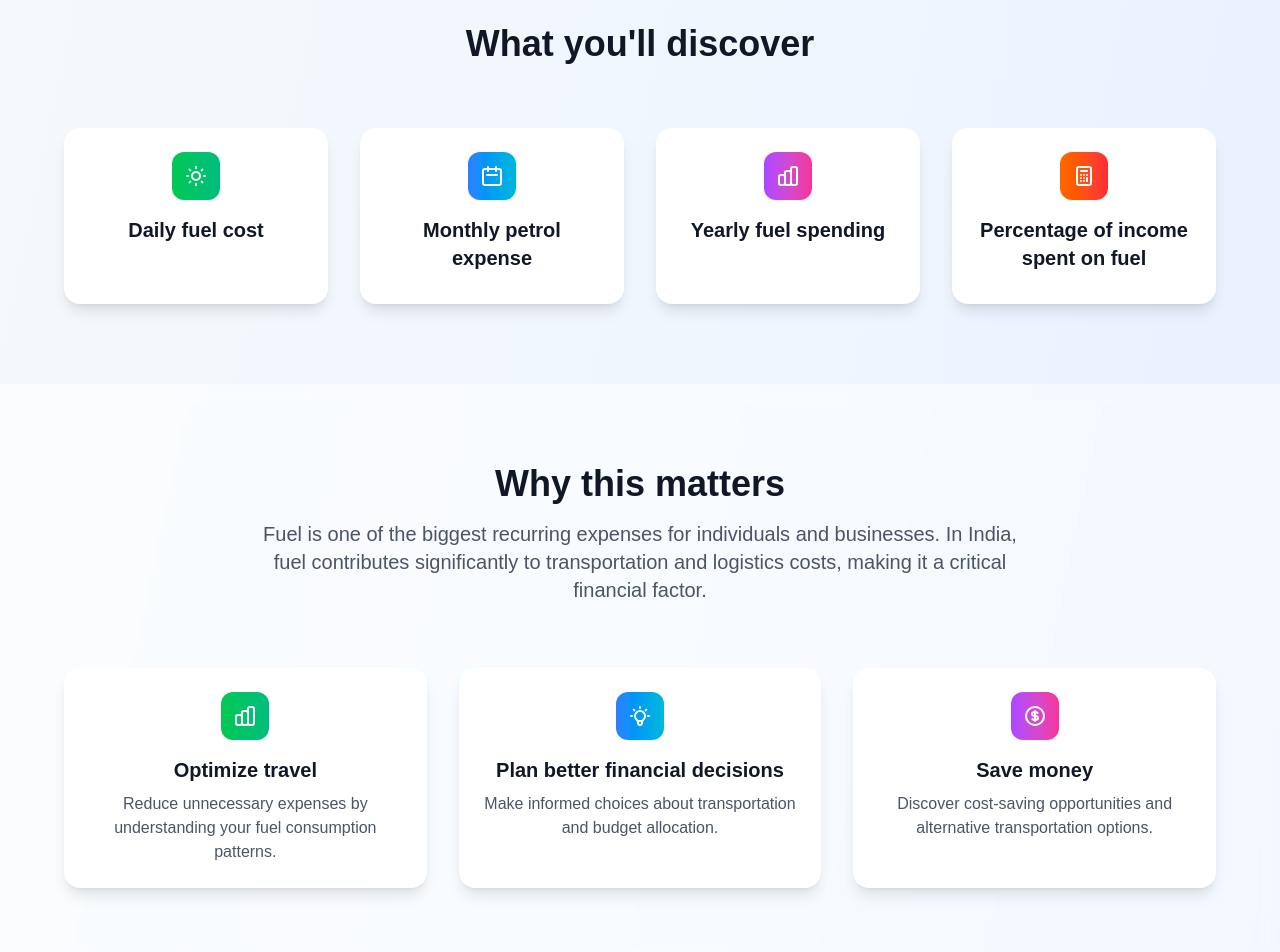
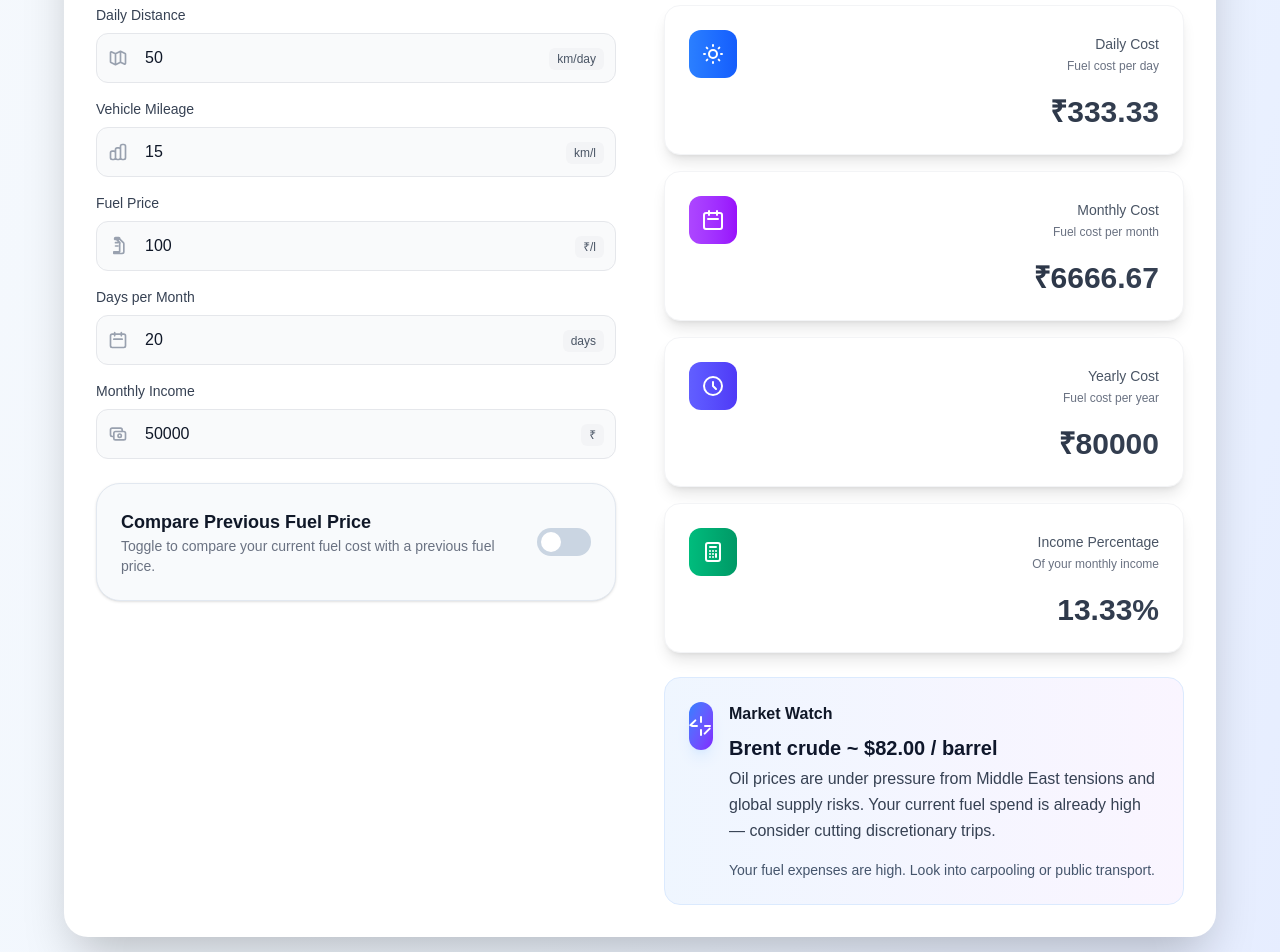
Before and after one commit to iamprashanthks/fuel-impact, a Next.js app: page / in a window 1280 px wide. Shown: the part 1820-2772 px from the top of the page. Built offline with nearby package versions, Linux system fonts and the light colour scheme.

Commit message:
logo and icon change

```diff
--- a/app/layout.tsx
+++ b/app/layout.tsx
@@ -37,6 +37,7 @@ export default function RootLayout({
       className={`${geistSans.variable} ${geistMono.variable} h-full antialiased`}
     >
       <head>
+        <link rel="icon" href="/fuel-impact-logo.png" type="image/png" />
         <script
           type="application/ld+json"
           dangerouslySetInnerHTML={{
--- a/app/page.tsx
+++ b/app/page.tsx
@@ -1,4 +1,6 @@
 import Calculator from '../components/Calculator';
+import Image from 'next/image';
+import { Fuel } from 'lucide-react';
 
 export default function Home() {
   return (
@@ -8,11 +10,13 @@ export default function Home() {
         <div className="max-w-7xl mx-auto px-6 py-4">
           <div className="flex items-center justify-between">
             <div className="flex items-center gap-3">
-              <div className="w-8 h-8 rounded-lg bg-gradient-to-r from-blue-500 to-purple-600 flex items-center justify-center">
-                <svg className="w-5 h-5 text-white" fill="none" stroke="currentColor" viewBox="0 0 24 24">
-                  <path strokeLinecap="round" strokeLinejoin="round" strokeWidth={2} d="M13 10V3L4 14h7v7l9-11h-7z" />
-                </svg>
-              </div>
+              <Image
+                src="/fuel-impact-logo.png"
+                alt="Fuel Impact Logo"
+                width={32}
+                height={32}
+                className="w-8 h-8"
+              />
               <span className="text-xl font-bold text-slate-900">Fuel Impact</span>
             </div>
             <div className="flex items-center gap-4">
@@ -56,9 +60,7 @@ export default function Home() {
             <div className="space-y-10">
               <div className="inline-flex items-center gap-3 rounded-full bg-white/95 px-5 py-3 shadow-xl shadow-slate-200/50 ring-1 ring-slate-200/50 backdrop-blur-sm">
                 <span className="inline-flex h-10 w-10 items-center justify-center rounded-full bg-gradient-to-r from-blue-500 to-violet-500 text-white shadow-lg">
-                  <svg className="w-5 h-5" fill="none" stroke="currentColor" viewBox="0 0 24 24">
-                    <path strokeLinecap="round" strokeLinejoin="round" strokeWidth={2} d="M13 10V3L4 14h7v7l9-11h-7z" />
-                  </svg>
+                  <Fuel className="w-5 h-5" />
                 </span>
                 <span className="text-sm font-semibold text-slate-700">Live fuel cost insights for everyday drivers</span>
               </div>
@@ -162,19 +164,6 @@ export default function Home() {
         </div>
       </section>
 
-      {/* TL;DR Section */}
-      <section className="py-12 px-6 bg-gradient-to-r from-blue-50 to-purple-50">
-        <div className="max-w-4xl mx-auto text-center">
-          <div className="bg-white/80 backdrop-blur-sm rounded-2xl p-8 shadow-lg">
-            <h3 className="text-2xl font-bold text-gray-900 mb-4">TL;DR</h3>
-            <p className="text-lg text-gray-700 leading-relaxed">
-              FuelImpact helps you calculate how much you spend on fuel daily, monthly, and yearly.
-              It also shows what percentage of your income goes into fuel and gives actionable insights to reduce your expenses.
-            </p>
-          </div>
-        </div>
-      </section>
-
       {/* How it works Section */}
       <section className="py-20 px-6 bg-white/50 backdrop-blur-sm">
         <div className="max-w-6xl mx-auto">
@@ -204,91 +193,10 @@ export default function Home() {
         </div>
       </section>
 
-      {/* What you'll discover Section */}
-      <section className="py-20 px-6">
+      {/* Calculator Section */}
+      <section id="calculator" className="py-16 px-6">
         <div className="max-w-6xl mx-auto">
-          <div className="text-center mb-16">
-            <h2 className="text-3xl md:text-4xl font-bold text-gray-900 mb-4">
-              What you'll discover
-            </h2>
-          </div>
-          <div className="grid md:grid-cols-4 gap-8">
-            <div className="text-center p-6 bg-white rounded-2xl shadow-lg">
-              <div className="w-12 h-12 bg-gradient-to-r from-green-500 to-emerald-500 rounded-xl flex items-center justify-center mx-auto mb-4">
-                <svg className="w-6 h-6 text-white" fill="none" stroke="currentColor" viewBox="0 0 24 24">
-                  <path strokeLinecap="round" strokeLinejoin="round" strokeWidth={2} d="M12 3v1m0 16v1m9-9h-1M4 12H3m15.364 6.364l-.707-.707M6.343 6.343l-.707-.707m12.728 0l-.707.707M6.343 17.657l-.707.707M16 12a4 4 0 11-8 0 4 4 0 018 0z" />
-                </svg>
-              </div>
-              <h3 className="text-xl font-semibold text-gray-900 mb-2">Daily fuel cost</h3>
-            </div>
-            <div className="text-center p-6 bg-white rounded-2xl shadow-lg">
-              <div className="w-12 h-12 bg-gradient-to-r from-blue-500 to-cyan-500 rounded-xl flex items-center justify-center mx-auto mb-4">
-                <svg className="w-6 h-6 text-white" fill="none" stroke="currentColor" viewBox="0 0 24 24">
-                  <path strokeLinecap="round" strokeLinejoin="round" strokeWidth={2} d="M8 7V3m8 4V3m-9 8h10M5 21h14a2 2 0 002-2V7a2 2 0 00-2-2H5a2 2 0 00-2 2v12a2 2 0 002 2z" />
-                </svg>
-              </div>
-              <h3 className="text-xl font-semibold text-gray-900 mb-2">Monthly petrol expense</h3>
-            </div>
-            <div className="text-center p-6 bg-white rounded-2xl shadow-lg">
-              <div className="w-12 h-12 bg-gradient-to-r from-purple-500 to-pink-500 rounded-xl flex items-center justify-center mx-auto mb-4">
-                <svg className="w-6 h-6 text-white" fill="none" stroke="currentColor" viewBox="0 0 24 24">
-                  <path strokeLinecap="round" strokeLinejoin="round" strokeWidth={2} d="M9 19v-6a2 2 0 00-2-2H5a2 2 0 00-2 2v6a2 2 0 002 2h2a2 2 0 002-2zm0 0V9a2 2 0 012-2h2a2 2 0 012 2v10m-6 0a2 2 0 002 2h2a2 2 0 002-2m0 0V5a2 2 0 012-2h2a2 2 0 012 2v14a2 2 0 01-2 2h-2a2 2 0 01-2-2z" />
-                </svg>
-              </div>
-              <h3 className="text-xl font-semibold text-gray-900 mb-2">Yearly fuel spending</h3>
-            </div>
-            <div className="text-center p-6 bg-white rounded-2xl shadow-lg">
-              <div className="w-12 h-12 bg-gradient-to-r from-orange-500 to-red-500 rounded-xl flex items-center justify-center mx-auto mb-4">
-                <svg className="w-6 h-6 text-white" fill="none" stroke="currentColor" viewBox="0 0 24 24">
-                  <path strokeLinecap="round" strokeLinejoin="round" strokeWidth={2} d="M9 7h6m0 10v-3m-3 3h.01M9 17h.01M9 14h.01M12 14h.01M15 11h.01M12 11h.01M9 11h.01M7 21h10a2 2 0 002-2V5a2 2 0 00-2-2H7a2 2 0 00-2 2v14a2 2 0 002 2z" />
-                </svg>
-              </div>
-              <h3 className="text-xl font-semibold text-gray-900 mb-2">Percentage of income spent on fuel</h3>
-            </div>
-          </div>
-        </div>
-      </section>
-
-      {/* Why this matters Section */}
-      <section className="py-20 px-6 bg-white/50 backdrop-blur-sm">
-        <div className="max-w-6xl mx-auto">
-          <div className="text-center mb-16">
-            <h2 className="text-3xl md:text-4xl font-bold text-gray-900 mb-4">
-              Why this matters
-            </h2>
-            <p className="text-xl text-gray-600 max-w-3xl mx-auto">
-              Fuel is one of the biggest recurring expenses for individuals and businesses. In India, fuel contributes significantly to transportation and logistics costs, making it a critical financial factor.
-            </p>
-          </div>
-          <div className="grid md:grid-cols-3 gap-8">
-            <div className="text-center p-6 bg-white rounded-2xl shadow-lg">
-              <div className="w-12 h-12 bg-gradient-to-r from-green-500 to-emerald-500 rounded-xl flex items-center justify-center mx-auto mb-4">
-                <svg className="w-6 h-6 text-white" fill="none" stroke="currentColor" viewBox="0 0 24 24">
-                  <path strokeLinecap="round" strokeLinejoin="round" strokeWidth={2} d="M9 19v-6a2 2 0 00-2-2H5a2 2 0 00-2 2v6a2 2 0 002 2h2a2 2 0 002-2zm0 0V9a2 2 0 012-2h2a2 2 0 012 2v10m-6 0a2 2 0 002 2h2a2 2 0 002-2m0 0V5a2 2 0 012-2h2a2 2 0 012 2v14a2 2 0 01-2 2h-2a2 2 0 01-2-2z" />
-                </svg>
-              </div>
-              <h3 className="text-xl font-semibold text-gray-900 mb-2">Optimize travel</h3>
-              <p className="text-gray-600">Reduce unnecessary expenses by understanding your fuel consumption patterns.</p>
-            </div>
-            <div className="text-center p-6 bg-white rounded-2xl shadow-lg">
-              <div className="w-12 h-12 bg-gradient-to-r from-blue-500 to-cyan-500 rounded-xl flex items-center justify-center mx-auto mb-4">
-                <svg className="w-6 h-6 text-white" fill="none" stroke="currentColor" viewBox="0 0 24 24">
-                  <path strokeLinecap="round" strokeLinejoin="round" strokeWidth={2} d="M9.663 17h4.673M12 3v1m6.364 1.636l-.707.707M21 12h-1M4 12H3m3.343-5.657l-.707-.707m2.828 9.9a5 5 0 117.072 0l-.548.547A3.374 3.374 0 0014 18.469V19a2 2 0 11-4 0v-.531c0-.895-.356-1.754-.988-2.386l-.548-.547z" />
-                </svg>
-              </div>
-              <h3 className="text-xl font-semibold text-gray-900 mb-2">Plan better financial decisions</h3>
-              <p className="text-gray-600">Make informed choices about transportation and budget allocation.</p>
-            </div>
-            <div className="text-center p-6 bg-white rounded-2xl shadow-lg">
-              <div className="w-12 h-12 bg-gradient-to-r from-purple-500 to-pink-500 rounded-xl flex items-center justify-center mx-auto mb-4">
-                <svg className="w-6 h-6 text-white" fill="none" stroke="currentColor" viewBox="0 0 24 24">
-                  <path strokeLinecap="round" strokeLinejoin="round" strokeWidth={2} d="M12 8c-1.657 0-3 .895-3 2s1.343 2 3 2 3 .895 3 2-1.343 2-3 2m0-8c1.11 0 2.08.402 2.599 1M12 8V7m0 1v8m0 0v1m0-1c-1.11 0-2.08-.402-2.599-1M21 12a9 9 0 11-18 0 9 9 0 0118 0z" />
-                </svg>
-              </div>
-              <h3 className="text-xl font-semibold text-gray-900 mb-2">Save money</h3>
-              <p className="text-gray-600">Discover cost-saving opportunities and alternative transportation options.</p>
-            </div>
-          </div>
+          <Calculator />
         </div>
       </section>
 
@@ -323,13 +231,6 @@ export default function Home() {
               <p className="text-gray-600">Fuel prices are affected by global oil supply, geopolitical events, and demand fluctuations.</p>
             </div>
           </div>
-        </div>
-      </section>
-
-      {/* Calculator Section */}
-      <section id="calculator" className="py-16 px-6">
-        <div className="max-w-6xl mx-auto">
-          <Calculator />
         </div>
       </section>
 
--- a/components/Calculator.tsx
+++ b/components/Calculator.tsx
@@ -1,6 +1,7 @@
 'use client';
 
 import React, { useState, useMemo } from 'react';
+import { Fuel } from 'lucide-react';
 import InputField from './InputField';
 import ResultCard from './ResultCard';
 import { FuelData, calculateFuelCost, getInsight, getMarketInsight } from '../lib/calculations';
@@ -36,9 +37,7 @@ export default function Calculator() {
       <div className="bg-gradient-to-r from-blue-600 to-purple-600 p-8 text-white">
         <div className="flex items-center justify-center mb-4">
           <div className="w-12 h-12 bg-white/20 rounded-xl flex items-center justify-center mr-3">
-            <svg className="w-6 h-6" fill="none" stroke="currentColor" viewBox="0 0 24 24">
-              <path strokeLinecap="round" strokeLinejoin="round" strokeWidth={2} d="M9 7h6m0 10v-3m-3 3h.01M9 17h.01M9 14h.01M12 14h.01M15 11h.01M12 11h.01M9 11h.01M7 21h10a2 2 0 002-2V5a2 2 0 00-2-2H7a2 2 0 00-2 2v14a2 2 0 002 2z" />
-            </svg>
+            <Fuel className="w-6 h-6" />
           </div>
           <h2 className="text-2xl md:text-3xl font-bold">Fuel Cost Calculator</h2>
         </div>
--- a/package.json
+++ b/package.json
@@ -10,6 +10,7 @@
   },
   "dependencies": {
     "@vercel/analytics": "^2.0.1",
+    "lucide-react": "^1.8.0",
     "next": "16.2.4",
     "react": "19.2.4",
     "react-dom": "19.2.4"
```
Also changed, not shown: public/fuel-impact-logo.png (added), 1 other file (tests, documents, lock files or other folders).
